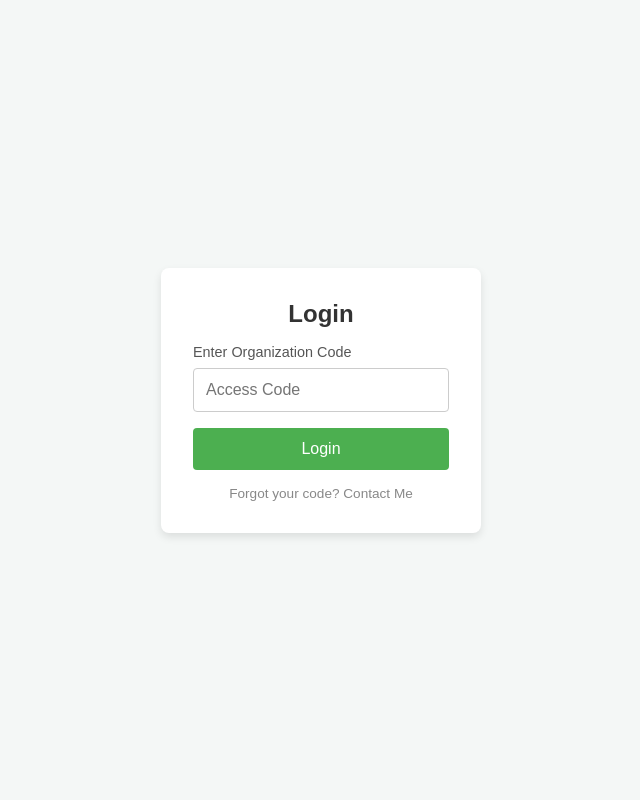
After one commit to onLine69/Contribution_Collection_System, a Flask app: template modules/templates/login.html in a window 1280 px wide. The commit adds this page. Shown: the whole page, without its empty margins (319-959 px from the left). Run offline with Flask 3, Linux system fonts and the light colour scheme; the template is opened without the code that fills it, so the values that code supplies are empty.

Commit message:
Add profile and edit contribution features

```diff
--- a/modules/__init__.py
+++ b/modules/__init__.py
@@ -2,6 +2,7 @@ from flask import Flask
 from flask_mysqldb import MySQL
 from config import SECRET_KEY,DB_NAME, DB_USERNAME, DB_PASSWORD, DB_HOST
 from flask_wtf.csrf import CSRFProtect
+from datetime import timedelta
 from dotenv import load_dotenv
 
 
@@ -28,6 +29,7 @@ def start_app():
     app.register_blueprint(transactions_bp, url_prefix="/transactions")
     app.register_blueprint(verifications_bp, url_prefix="/verifications")
 
+    app.permanent_session_lifetime = timedelta(days=1)
     mysql.init_app(app)
     CSRFProtect(app)
     return app
--- a/modules/routes.py
+++ b/modules/routes.py
@@ -1,5 +1,5 @@
-from flask import render_template, url_for, redirect, request
-from modules.controller import programCodes, displayContributions, fetchPaid, fetchUnpaid
+from flask import render_template, url_for, redirect, request, session
+from modules.controller import programCodes, displayContributions, fetchPaid, fetchUnpaid, checkCode, getOrganization, editContributions
 from config import ACADEMIC_YEAR
 from modules.form import LoginForm
 from . import app
@@ -7,59 +7,105 @@ from . import app
 # The Homepage
 @app.route('/', methods=["GET", "POST"])
 def index():
-    program_codes = programCodes("CCS-EC")
-    contributions = displayContributions("CCS-EC", ACADEMIC_YEAR)
-    academic_years = ACADEMIC_YEAR.split("-")
-    program_name=None
-    chosen_year = None
-    selected_month = None
-    paid_count = None
-    unpaid_count = None
+    if 'organization_code' not in session:
+        return redirect(url_for('login'))
+    else:
+        organization_code = session['organization_code']
+        program_codes = programCodes(organization_code)
+        contributions = displayContributions(organization_code, ACADEMIC_YEAR)
+        academic_years = ACADEMIC_YEAR.split("-")
+        program_name=None
+        chosen_year = None
+        selected_month = None
+        paid_count = None
+        unpaid_count = None
+
+        if request.method == "POST":
+            selected_program = request.form.get('programs')
+            selected_year = request.form.get('years')
+            selected_month = request.form.get('months')
+
+            program_name = selected_program
+            selected_month = selected_month
+            chosen_year = selected_year
+
+            contribution_name_1 = contributions[0][0]
+            contribution_name_2 = contributions[1][0]
+            paid_count = {
+                'fcontribution': {
+                    'name': contribution_name_1,
+                    'data': fetchPaid(contribution_name_1, int(selected_month), selected_program, chosen_year)
+                },
+                'scontribution': {
+                    'name': contribution_name_2,
+                    'data': fetchPaid(contribution_name_2, int(selected_month), selected_program, chosen_year)
+                }
+            }
+            print(paid_count)
+
+            unpaid_count = {
+                'fcontribution': {
+                    'name': contribution_name_1,
+                    'data': fetchUnpaid(selected_program, paid_count['fcontribution']['data'])
+                },
+                'scontribution': {
+                    'name': contribution_name_2,
+                    'data': fetchUnpaid(selected_program, paid_count['scontribution']['data'])
+                }
+            }
+
+        data = {
+            'tab_name': "Dashboard"
+        }
+
+        return render_template('index.html',
+                            program_codes=program_codes,
+                            program_name=program_name,
+                            academic_years=academic_years,
+                            chosen_year=chosen_year,
+                            selected_month = selected_month,
+                            paid_count = paid_count,
+                            unpaid_count = unpaid_count,
+                            data=data)
+
+@app.route('/profile', methods=["GET", "POST"])
+def profile():
+    if 'organization_code' not in session:
+        return redirect(url_for('login'))
+    organization_code = session['organization_code']
 
     if request.method == "POST":
-        selected_program = request.form.get('programs')
-        selected_year = request.form.get('years')
-        selected_month = request.form.get('months')
+        fname = request.form.get('fcontribution-name')
+        famount = request.form.get('fcontribution-amount')
+        sname = request.form.get('scontribution-name')
+        samount = request.form.get('scontribution-amount')
+        editContributions(fname, famount, sname, samount, organization_code)
+        return redirect(url_for('profile'))
 
-        program_name = selected_program
-        selected_month = selected_month
-        chosen_year = selected_year
+    organization_data = getOrganization(organization_code)
+    contribution_data = displayContributions(organization_code, ACADEMIC_YEAR)
+    data = {
+        'code': organization_data[0],
+        'name': organization_data[1],
+        'email': organization_data[2],
+        'fcon_name': contribution_data[0][0],
+        'fcon_amount': contribution_data[0][1],
+        'scon_name': contribution_data[1][0],
+        'scon_amount': contribution_data[1][1]
+    }
+    return render_template('profile.html', data=data)
 
-        contribution_name_1 = contributions[0][0]
-        contribution_name_2 = contributions[1][0]
-        paid_count = {
-            'fcontribution': {
-                'name': contribution_name_1,
-                'data': fetchPaid(contribution_name_1, int(selected_month), selected_program, chosen_year)
-            },
-            'scontribution': {
-                'name': contribution_name_2,
-                'data': fetchPaid(contribution_name_2, int(selected_month), selected_program, chosen_year)
-            }
-        }
-        print(paid_count)
+@app.route('/login', methods=["GET", "POST"])
+def login():
+    if request.method == "POST":
+        code = checkCode(request.form.get('code', None))
+        if code:
+            session['organization_code'] = code
+            return redirect(url_for('index'))
 
-        unpaid_count = {
-            'fcontribution': {
-                'name': contribution_name_1,
-                'data': fetchUnpaid(selected_program, paid_count['fcontribution']['data'])
-            },
-            'scontribution': {
-                'name': contribution_name_2,
-                'data': fetchUnpaid(selected_program, paid_count['scontribution']['data'])
-            }
-        }
+    return render_template('login.html')
 
-    data = {
-        'tab_name': "Dashboard"
-    }
-
-    return render_template('index.html',
-                           program_codes=program_codes,
-                           program_name=program_name,
-                           academic_years=academic_years,
-                           chosen_year=chosen_year,
-                           selected_month = selected_month,
-                           paid_count = paid_count,
-                           unpaid_count = unpaid_count,
-                           data=data)
+@app.route('/logout', methods=["GET"])
+def logout():
+    session.pop('organization_code', None)
+    return redirect(url_for('index'))
--- /dev/null
+++ b/modules/templates/login.html
@@ -0,0 +1,103 @@
+<!DOCTYPE html>
+<html lang="en">
+<head>
+    <meta charset="UTF-8">
+    <meta name="viewport" content="width=device-width, initial-scale=1.0">
+    <title>Login</title>
+    <style>
+        /* Reset some default styling */
+        * {
+            box-sizing: border-box;
+            margin: 0;
+            padding: 0;
+        }
+
+        body {
+            font-family: Arial, sans-serif;
+            background-color: #f4f7f6;
+            display: flex;
+            justify-content: center;
+            align-items: center;
+            height: 100vh;
+        }
+
+        main {
+            display: flex;
+            justify-content: center;
+            align-items: center;
+            width: 100%;
+            height: 100%;
+        }
+
+        form {
+            background-color: #ffffff;
+            padding: 2rem;
+            border-radius: 8px;
+            box-shadow: 0 4px 8px rgba(0, 0, 0, 0.1);
+            width: 100%;
+            max-width: 320px;
+            text-align: center;
+        }
+
+        h1 {
+            font-size: 1.5rem;
+            color: #333;
+            margin-bottom: 1rem;
+        }
+
+        label {
+            font-size: 0.9rem;
+            color: #555;
+            display: block;
+            margin-bottom: 0.5rem;
+            text-align: left;
+        }
+
+        input[type="text"] {
+            width: 100%;
+            padding: 0.75rem;
+            margin-bottom: 1rem;
+            border: 1px solid #ccc;
+            border-radius: 4px;
+            font-size: 1rem;
+        }
+
+        button {
+            width: 100%;
+            padding: 0.75rem;
+            font-size: 1rem;
+            color: #ffffff;
+            background-color: #4CAF50;
+            border: none;
+            border-radius: 4px;
+            cursor: pointer;
+            transition: background-color 0.3s;
+        }
+
+        button:hover {
+            background-color: #45a049;
+        }
+
+        .form-footer {
+            margin-top: 1rem;
+            font-size: 0.85rem;
+            color: #888;
+        }
+    </style>
+</head>
+<body>
+    <main>
+        <form action="{{ url_for('login') }}" method="post">
+            <h1>Login</h1>
+            <input type="hidden" name="csrf_token" value="{{ csrf_token() }}">
+
+            <label for="code">Enter Organization Code</label>
+            <input type="text" id="code" name="code" placeholder="Access Code" required>
+
+            <button type="submit">Login</button>
+
+            <div class="form-footer">Forgot your code? Contact Me</div>
+        </form>
+    </main>
+</body>
+</html>
--- a/modules/templates/verifications/receipt.html
+++ b/modules/templates/verifications/receipt.html
@@ -200,7 +200,7 @@
     </main>
 
     <script>
-        function generatePDF() {
+        async function generatePDF() {
             const { jsPDF } = window.jspdf;
             const doc = new jsPDF({
                 orientation: 'p',
@@ -260,7 +260,7 @@
 
             for (let i = 0; i < cards.length; i++) {
                 // Capture the current card as a canvas
-                const canvas = html2canvas(cards[i],{
+                const canvas = await html2canvas(cards[i],{
                                     scale: 2
                                 });
                 const imgData = canvas.toDataURL("image/png");
```
Also changed, not shown: modules/controller.py (+52 -0 lines), modules/payments/routes.py (+18 -8 lines), modules/students/routes.py (+11 -3 lines), modules/templates/index.html (+22 -9 lines), modules/templates/master.html (+4 -4 lines), modules/templates/profile.html (added, +123 -0 lines), modules/transactions/routes.py (+17 -7 lines), modules/verifications/routes.py (+17 -6 lines), modules/static/images/icons/officer-profile.png.
